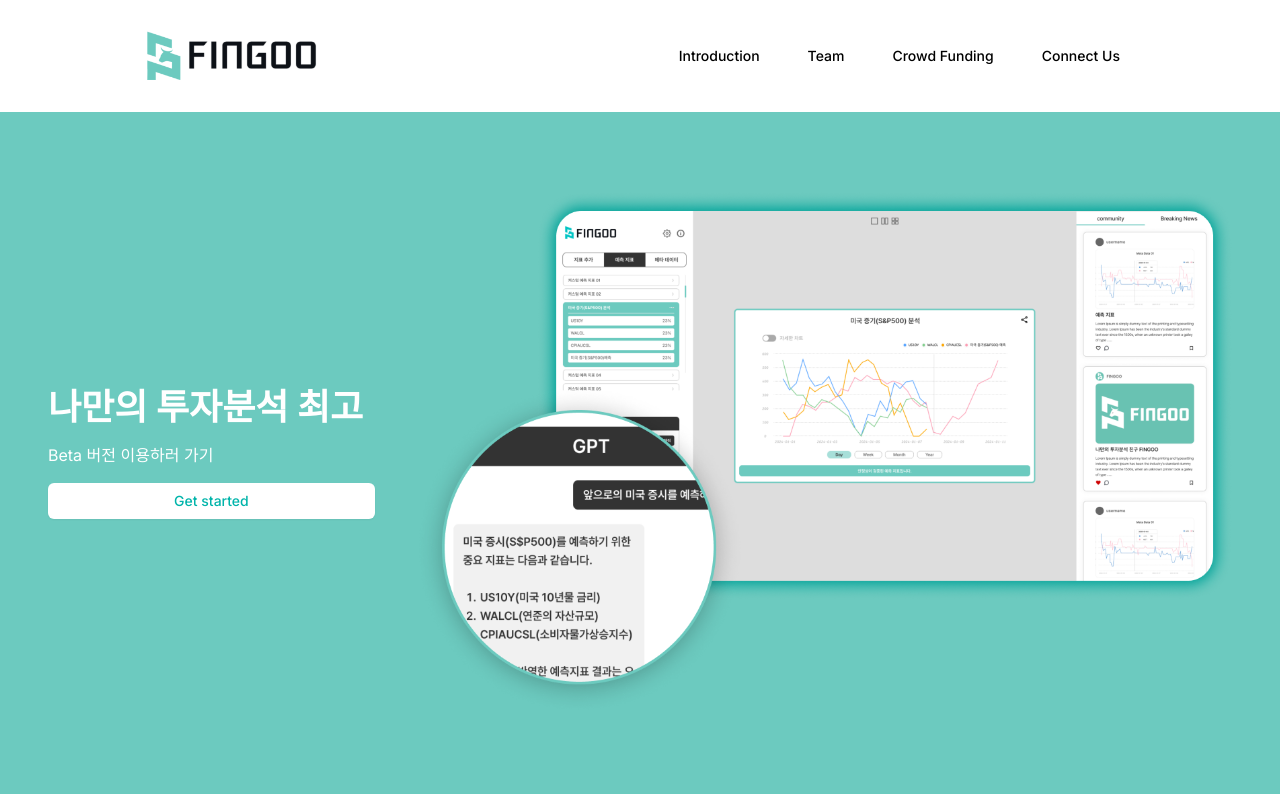
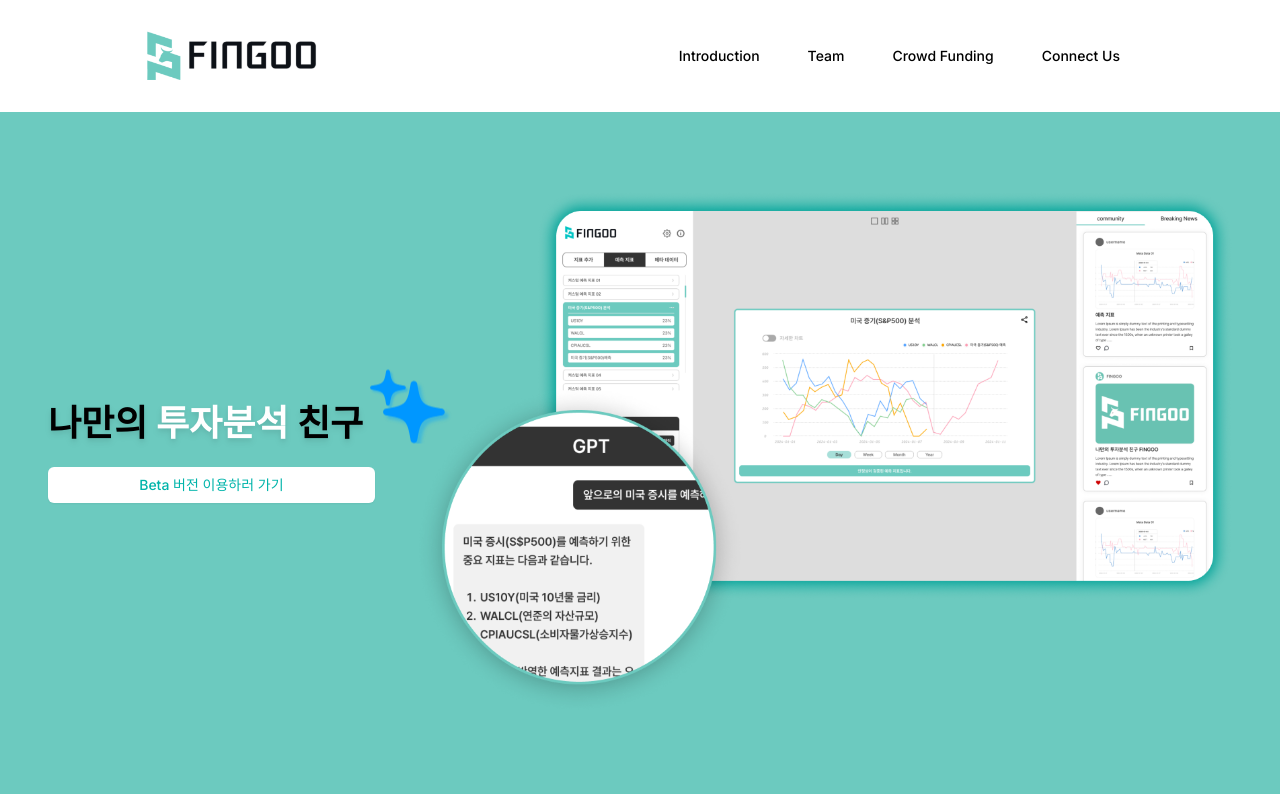
Before and after one commit to Fingoo-org/fingoo-intro-page, a Next.js app: page / in a window 1280 px wide. Shown: the top 800 px of the page. Built offline with nearby package versions, Linux system fonts and the light colour scheme.

Commit message:
chore: Update page layout, lazy load images, and add link button component

```diff
--- a/app/layout.tsx
+++ b/app/layout.tsx
@@ -1,8 +1,16 @@
 import type { Metadata } from "next";
 import { Inter } from "next/font/google";
 import "./globals.css";
+import localFont from "next/font/local";
+import { cn } from "@/lib/utils";
 
 const inter = Inter({ subsets: ["latin"] });
+
+const myFont = localFont({
+  src: "./PretendardVariable.woff2",
+  display: "swap",
+  variable: "--font-pretendard",
+});
 
 export const metadata: Metadata = {
   title: "Create Next App",
@@ -16,7 +24,9 @@
 }>) {
   return (
     <html lang="en">
-      <body className={inter.className}>{children}</body>
+      <body className={cn(myFont.variable, "font-pretendard", inter.className)}>
+        {children}
+      </body>
     </html>
   );
 }
--- /dev/null
+++ b/app/link-button.tsx
@@ -0,0 +1,24 @@
+"use client";
+import { Button } from "@/components/ui/button";
+import React from "react";
+
+type LinkButtonProps = {
+  href: string;
+};
+
+export default function LinkButton({
+  href,
+  children,
+}: React.PropsWithChildren<LinkButtonProps>) {
+  return (
+    <Button
+      onClick={() => {
+        location.href = `${href}`;
+      }}
+      className="bg-white text-[#00B4AA]"
+      variant="secondary"
+    >
+      {children}
+    </Button>
+  );
+}
--- a/app/page.tsx
+++ b/app/page.tsx
@@ -7,7 +7,9 @@
 import TeamDev from "@/public/images/team-dev.png";
 import TeamMarket from "@/public/images/team-market.png";
 import Contact from "@/public/images/contact-us.png";
+import AiPoint from "@/public/images/ai-point.png";
 import Link from "next/link";
+import LinkButton from "./link-button";
 
 export default function Home() {
   return (
@@ -15,7 +17,9 @@
       <div className="flex flex-col items-center justify-center min-h-[95vh] ">
         <header className="w-full py-4  bg-white">
           <nav className="flex h-20  items-center justify-between max-w-5xl px-4 mx-auto">
-            <Image src={Logo} alt="logo" height={55} />
+            <Link href="#">
+              <Image src={Logo} alt="logo" height={55} />
+            </Link>
             <div className="flex space-x-4">
               <Button variant="ghost">
                 <Link href="#intro">Introduction</Link>
@@ -24,7 +28,9 @@
                 <Link href="#team">Team</Link>
               </Button>
               <Button variant="ghost">
-                <Link href="#funding">Crowd Funding</Link>
+                <Link href="https://link.tumblbug.com/IYCIxg52rJb">
+                  Crowd Funding
+                </Link>
               </Button>
               <Button variant="ghost">
                 <Link href="#contact">Connect Us</Link>
@@ -32,16 +38,26 @@
             </div>
           </nav>
         </header>
-        <main className="flex flex-col items-center justify-center flex-1 px-4 text-white bg-[#6CCABF] w-dvw">
+        <main
+          id=""
+          className="flex flex-col items-center justify-center flex-1 px-4 text-white bg-[#6CCABF] w-dvw"
+        >
           <div className="container mx-auto grid grid-cols-[2fr_5fr] gap-10 py-20">
             <div className="space-y-4 flex flex-col justify-center">
-              <h1 className="text-4xl font-bold text-white">
-                나만의 투자분석 최고
-              </h1>
-              <p className="text-white">Beta 버전 이용하러 가기</p>
-              <Button className="bg-white text-[#00B4AA]" variant="secondary">
-                Get started
-              </Button>
+              <div className="relative w-fit">
+                <h1 className="text-4xl font-bold text-white drop-shadow-md pb-2">
+                  <span className="text-black">나만의</span> 투자분석
+                  <span className="text-black"> 친구</span>
+                </h1>
+                <Image
+                  className="absolute top-0 right-0 translate-x-full -translate-y-2/4"
+                  src={AiPoint}
+                  alt={"AI 강조"}
+                />
+              </div>
+              <LinkButton href={"https://link.tumblbug.com/IYCIxg52rJb"}>
+                Beta 버전 이용하러 가기
+              </LinkButton>
             </div>
             <div>
               <Image src={Hero} alt="hero" sizes="100vw" />
--- a/tailwind.config.ts
+++ b/tailwind.config.ts
@@ -1,4 +1,5 @@
 import type { Config } from "tailwindcss"
+import { fontFamily } from 'tailwindcss/defaultTheme';
 
 const config = {
   darkMode: ["class"],
@@ -32,6 +33,10 @@
         "accordion-down": "accordion-down 0.2s ease-out",
         "accordion-up": "accordion-up 0.2s ease-out",
       },
+      fontFamily: {
+        sans: ['var(--font-sans)', ...fontFamily.sans],
+        pretendard: ['var(--font-pretendard)'],
+      },
     },
   },
   plugins: [require("tailwindcss-animate")],
```
Also changed, not shown: app/PretendardVariable.woff2 (added), public/images/ai-point.png (added).
